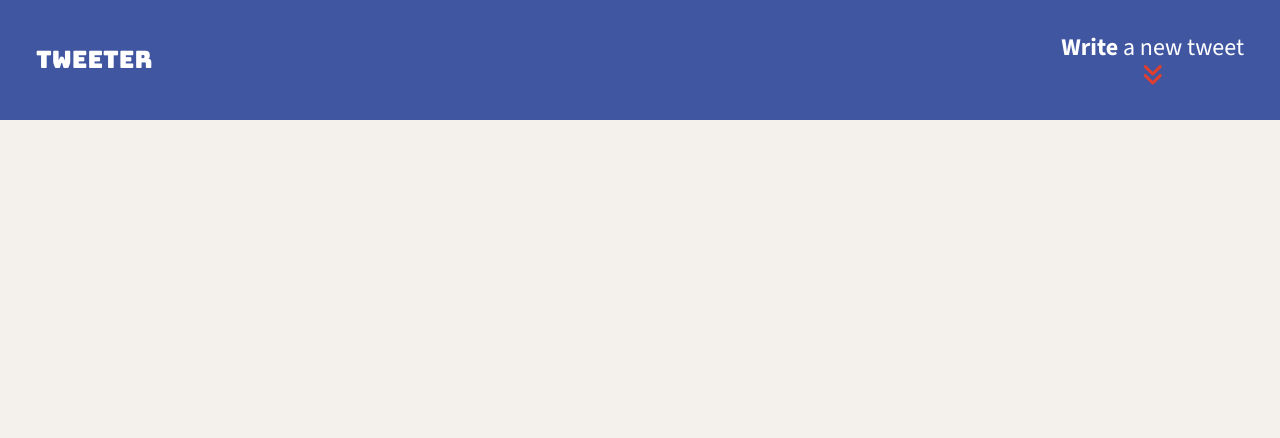
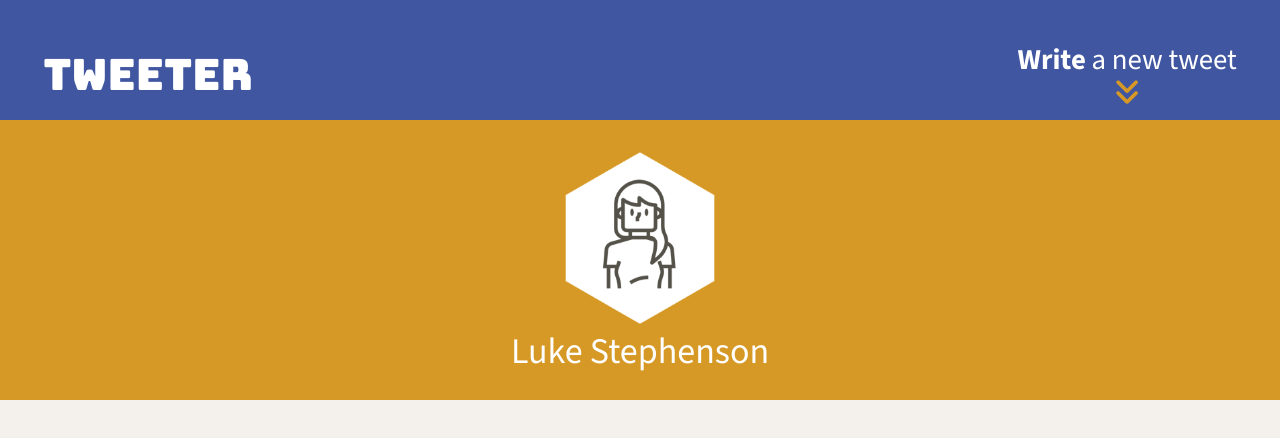
Before and after one commit to dirtandgrass/tweeter, a website: page public/index.html in a window 1280 px wide. Drawn offline with nearby package versions, Linux system fonts and the light colour scheme.

Commit message:
add css for header, try to get closer to activity screenshots

```diff
--- a/public/index.html
+++ b/public/index.html
@@ -22,6 +22,7 @@
   <!-- App CSS -->
   <link rel="stylesheet" href="/styles/layout.css" type="text/css" />
   <link rel="stylesheet" href="/styles/nav.css" type="text/css" />
+  <link rel="stylesheet" href="/styles/header.css" type="text/css" />
 
   <!-- External JS -->
   <script src="https://ajax.googleapis.com/ajax/libs/jquery/3.4.1/jquery.min.js"></script>
@@ -40,6 +41,15 @@
     </div>
   </nav>
 
+  <header class="header">
+    <div>
+      <img class="header__avatar" alt="user avatar" src="/images/profile-hex.png">
+    </div>
+    <div>
+      <h2 class="header__name"><strong>Luke</strong> Stephenson</h2>
+    </div>
+  </header>
+
   <!-- Page-specific (main) content here -->
   <main class="container"></main>
 </body>
--- /dev/null
+++ b/public/styles/header.css
@@ -0,0 +1,22 @@
+.header {
+  padding-block-start: calc(var(--header-nav-height) + 2rem);
+  height: var(--header-height);
+  background-color: var(--highlight-color);
+  display: flex;
+  justify-items: center;
+  align-items: center;
+  flex-direction: column;
+
+}
+
+
+
+.header__avatar {
+  height: calc(var(--header-height) - 9.5em);
+}
+
+.header__name {
+  color: var(--primary-contrast-color);
+  margin-block: 0;
+  font-weight: 300;
+}
--- a/public/styles/layout.css
+++ b/public/styles/layout.css
@@ -20,7 +20,10 @@ html {
 :root {
   --primary-color: #4056A1;
   --primary-contrast-color: #FFF;
-  --highlight-color: #E03F2E;
+  --highlight-color: #D69925;
+
+  --header-nav-height: 120px;
+  --header-height: 400px;
 }
 
 body {
--- a/public/styles/nav.css
+++ b/public/styles/nav.css
@@ -1,15 +1,20 @@
 .header-nav {
   background-color: var(--primary-color);
   color: var(--primary-contrast-color);
-  height: 120px;
+  height: var(--header-nav-height);
   padding-inline: 1.5em;
   display: flex;
   justify-content: space-between;
   align-items: center;
+  position: fixed;
+  width: 100dvw;
+  padding-block-start: 1em;
+  font-size: 1.2em;
 }
 
 .header-nav__brand {
   font-family: Bungee, "Arial Black", Arial, sans-serif;
+  font-size: 1.5em;
 }
 
 .header-nav__sub {
```
